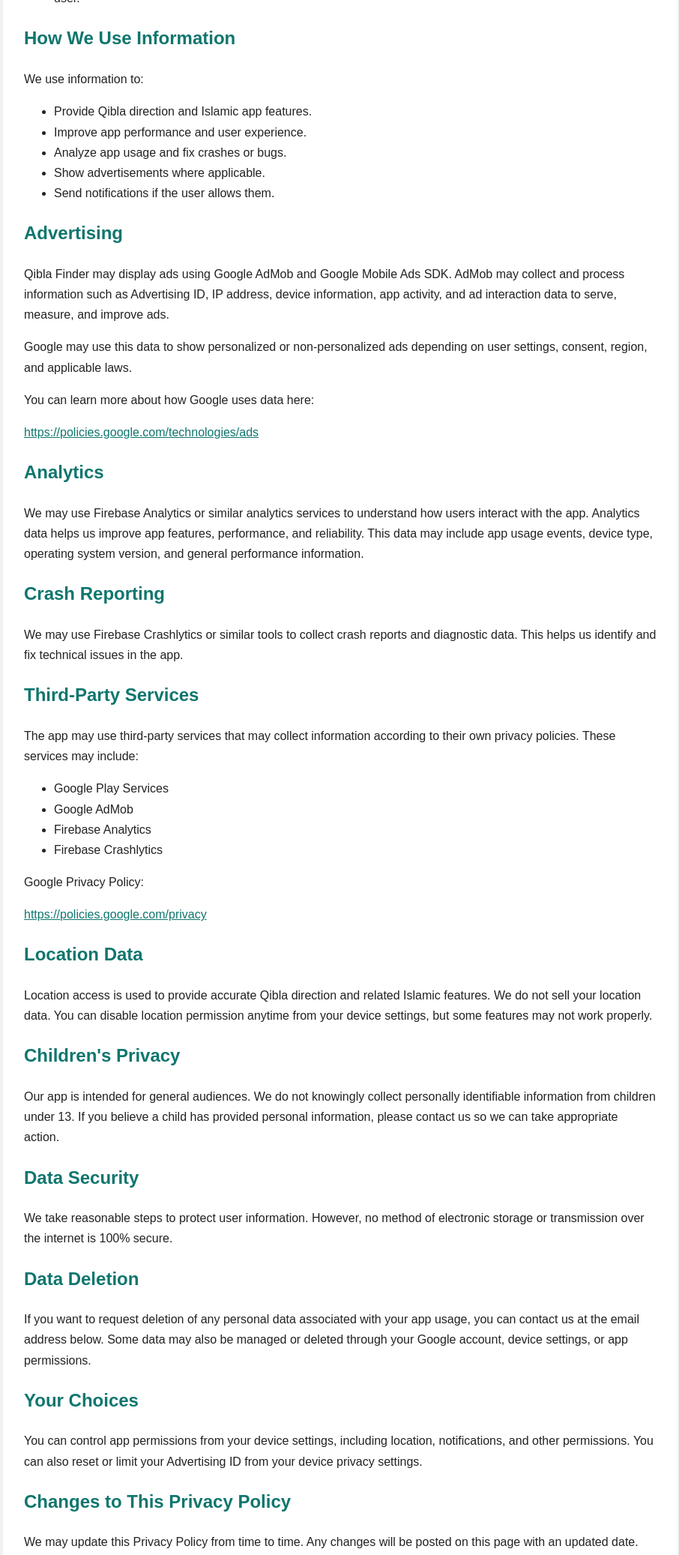
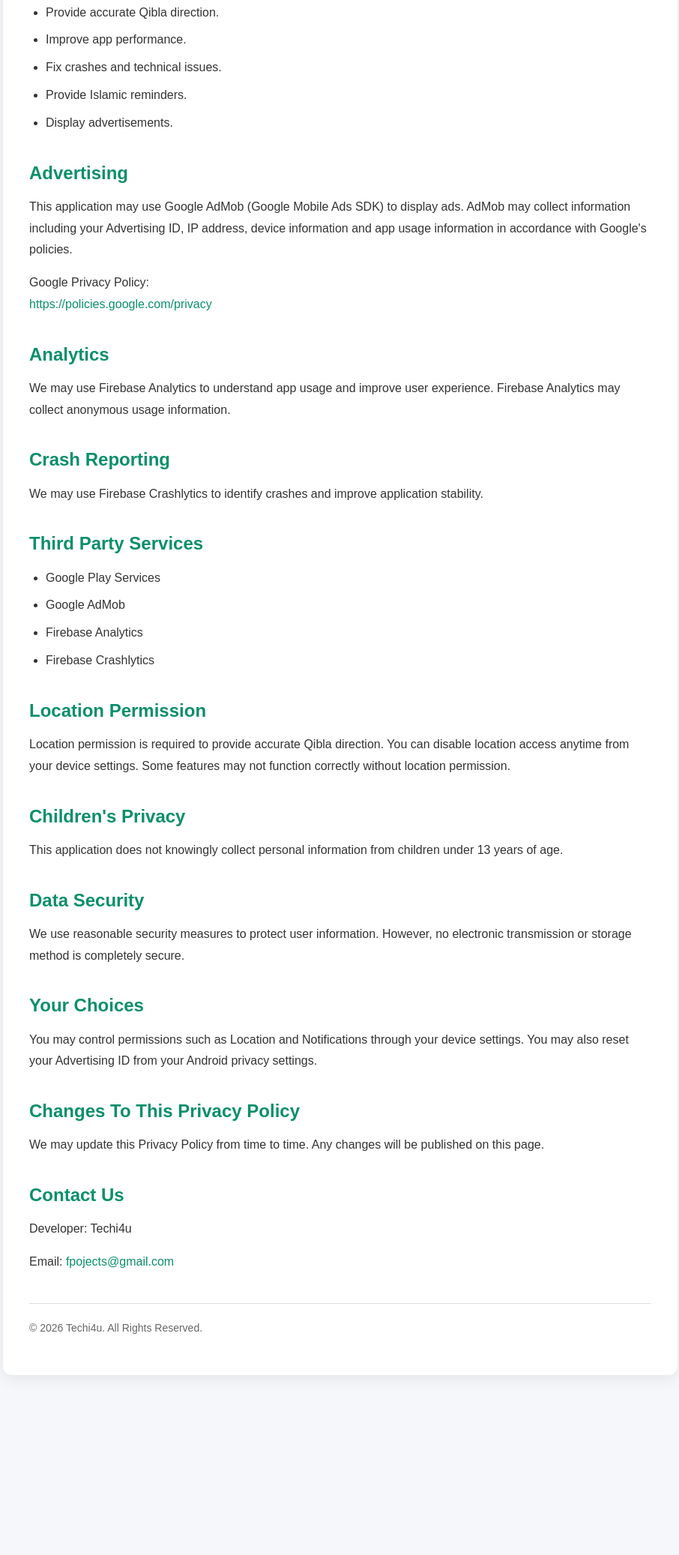
Before and after one commit to Warisalikhan786/privacy-policy, a plain HTML site: page apps/qibla-finder.html in a window 1280 px wide. Shown: the part 557-2631 px from the top of the page at 75% size, without its empty margins (186-1092 px from the left). After the commit the page ends 2431 px from the top, so only its background shows below. Drawn offline with Linux system fonts and the light colour scheme.

Commit message:
Update qibla-finder.html

```diff
--- a/apps/qibla-finder.html
+++ b/apps/qibla-finder.html
@@ -1,63 +1,154 @@
-
 <!DOCTYPE html>
 <html lang="en">
 <head>
-  <meta charset="UTF-8" />
-  <meta name="viewport" content="width=device-width, initial-scale=1.0" />
+    <meta charset="UTF-8">
+    <meta name="viewport" content="width=device-width, initial-scale=1.0">
     <title>Privacy Policy - Qibla Finder</title>
+
     <style>
-    body{font-family:Arial,sans-serif;background:#f7f9fb;color:#222;line-height:1.7;margin:0;padding:0}
-    .container{max-width:900px;margin:auto;padding:35px 20px}
-    .card{background:#fff;border-radius:14px;padding:28px;box-shadow:0 4px 18px rgba(0,0,0,.08)}
-    h1,h2{color:#0f766e}
-    a{color:#0f766e}
-    .muted{color:#666;font-size:14px}
+        *{
+            margin:0;
+            padding:0;
+            box-sizing:border-box;
+        }
+
+        body{
+            font-family:Arial,Helvetica,sans-serif;
+            background:#f5f7fa;
+            color:#333;
+            line-height:1.8;
+        }
+
+        .container{
+            width:90%;
+            max-width:900px;
+            margin:40px auto;
+        }
+
+        .card{
+            background:#fff;
+            padding:35px;
+            border-radius:12px;
+            box-shadow:0 5px 20px rgba(0,0,0,.08);
+        }
+
+        h1{
+            color:#0a8f6a;
+            margin-bottom:10px;
+        }
+
+        h2{
+            margin-top:30px;
+            margin-bottom:10px;
+            color:#0a8f6a;
+        }
+
+        p{
+            margin-bottom:15px;
+        }
+
+        ul{
+            padding-left:22px;
+            margin-bottom:15px;
+        }
+
+        li{
+            margin-bottom:8px;
+        }
+
+        a{
+            color:#0a8f6a;
+            text-decoration:none;
+        }
+
+        a:hover{
+            text-decoration:underline;
+        }
+
+        .date{
+            color:#777;
+            margin-bottom:25px;
+        }
+
+        footer{
+            margin-top:40px;
+            padding-top:20px;
+            border-top:1px solid #ddd;
+            color:#666;
+            font-size:14px;
+        }
+
     </style>
+
 </head>
+
 <body>
+
 <div class="container">
+
 <div class="card">
 
-<h1>Privacy Policy for Qibla Finder</h1>
-<p class="muted">Last Updated: July 2026</p>
+<h1>Privacy Policy</h1>
 
-<p>Techi4u built the Qibla Finder app as a mobile application. This Privacy Policy explains how we collect, use, and protect information when you use our app.</p>
+<p class="date">
+Last Updated: July 3, 2026
+</p>
+
+<p>
+Qibla Finder is developed by Techi4u. This Privacy Policy explains how we collect,
+use and protect your information while using our application.
+</p>
 
 <h2>Information We Collect</h2>
-<p>Qibla Finder may collect or access limited information required to provide app features, including:</p>
+
 <ul>
-  <li><strong>Location data:</strong> Used to calculate Qibla direction and prayer-related features. Location is used only for app functionality.</li>
-  <li><strong>Device sensors:</strong> Compass and motion sensors may be used to show Qibla direction.</li>
-  <li><strong>Device information:</strong> Basic device and app information may be collected for analytics, crash reporting, performance, and ads.</li>
-  <li><strong>Notification permission:</strong> Used to send prayer, Islamic reminders, or app-related notifications if enabled by the user.</li>
+<li>Location information for Qibla direction and nearby Islamic features.</li>
+<li>Device information such as device model, operating system and app version.</li>
+<li>Diagnostic information to improve app stability.</li>
+<li>Notification permission for prayer reminders and Islamic notifications.</li>
 </ul>
 
 <h2>How We Use Information</h2>
-<p>We use information to:</p>
+
 <ul>
-  <li>Provide Qibla direction and Islamic app features.</li>
-  <li>Improve app performance and user experience.</li>
-  <li>Analyze app usage and fix crashes or bugs.</li>
-  <li>Show advertisements where applicable.</li>
-  <li>Send notifications if the user allows them.</li>
+<li>Provide accurate Qibla direction.</li>
+<li>Improve app performance.</li>
+<li>Fix crashes and technical issues.</li>
+<li>Provide Islamic reminders.</li>
+<li>Display advertisements.</li>
 </ul>
 
 <h2>Advertising</h2>
-<p>Qibla Finder may display ads using Google AdMob and Google Mobile Ads SDK. AdMob may collect and process information such as Advertising ID, IP address, device information, app activity, and ad interaction data to serve, measure, and improve ads.</p>
 
-<p>Google may use this data to show personalized or non-personalized ads depending on user settings, consent, region, and applicable laws.</p>
+<p>
+This application may use Google AdMob (Google Mobile Ads SDK) to display ads.
+AdMob may collect information including your Advertising ID, IP address,
+device information and app usage information in accordance with Google's policies.
+</p>
 
-<p>You can learn more about how Google uses data here:</p>
-<p><a href="https://policies.google.com/technologies/ads" target="_blank">https://policies.google.com/technologies/ads</a></p>
+<p>
+Google Privacy Policy:
+<br>
+<a href="https://policies.google.com/privacy">
+https://policies.google.com/privacy
+</a>
+</p>
 
 <h2>Analytics</h2>
-<p>We may use Firebase Analytics or similar analytics services to understand how users interact with the app. Analytics data helps us improve app features, performance, and reliability. This data may include app usage events, device type, operating system version, and general performance information.</p>
+
+<p>
+We may use Firebase Analytics to understand app usage and improve user experience.
+Firebase Analytics may collect anonymous usage information.
+</p>
 
 <h2>Crash Reporting</h2>
-<p>We may use Firebase Crashlytics or similar tools to collect crash reports and diagnostic data. This helps us identify and fix technical issues in the app.</p>
 
-<h2>Third-Party Services</h2>
-<p>The app may use third-party services that may collect information according to their own privacy policies. These services may include:</p>
+<p>
+We may use Firebase Crashlytics to identify crashes and improve application stability.
+</p>
+
+<h2>Third Party Services</h2>
+
 <ul>
 <li>Google Play Services</li>
 <li>Google AdMob</li>
@@ -65,33 +156,63 @@
 <li>Firebase Crashlytics</li>
 </ul>
 
-<p>Google Privacy Policy:</p>
-<p><a href="https://policies.google.com/privacy" target="_blank">https://policies.google.com/privacy</a></p>
+<h2>Location Permission</h2>
 
-<h2>Location Data</h2>
-<p>Location access is used to provide accurate Qibla direction and related Islamic features. We do not sell your location data. You can disable location permission anytime from your device settings, but some features may not work properly.</p>
+<p>
+Location permission is required to provide accurate Qibla direction.
+You can disable location access anytime from your device settings.
+Some features may not function correctly without location permission.
+</p>
 
 <h2>Children's Privacy</h2>
-<p>Our app is intended for general audiences. We do not knowingly collect personally identifiable information from children under 13. If you believe a child has provided personal information, please contact us so we can take appropriate action.</p>
+
+<p>
+This application does not knowingly collect personal information from children under 13 years of age.
+</p>
 
 <h2>Data Security</h2>
-<p>We take reasonable steps to protect user information. However, no method of electronic storage or transmission over the internet is 100% secure.</p>
 
-<h2>Data Deletion</h2>
-<p>If you want to request deletion of any personal data associated with your app usage, you can contact us at the email address below. Some data may also be managed or deleted through your Google account, device settings, or app permissions.</p>
+<p>
+We use reasonable security measures to protect user information.
+However, no electronic transmission or storage method is completely secure.
+</p>
 
 <h2>Your Choices</h2>
-<p>You can control app permissions from your device settings, including location, notifications, and other permissions. You can also reset or limit your Advertising ID from your device privacy settings.</p>
 
-<h2>Changes to This Privacy Policy</h2>
-<p>We may update this Privacy Policy from time to time. Any changes will be posted on this page with an updated date.</p>
+<p>
+You may control permissions such as Location and Notifications through your device settings.
+You may also reset your Advertising ID from your Android privacy settings.
+</p>
+
+<h2>Changes To This Privacy Policy</h2>
+
+<p>
+We may update this Privacy Policy from time to time.
+Any changes will be published on this page.
+</p>
 
 <h2>Contact Us</h2>
-<p>If you have any questions about this Privacy Policy, contact us:</p>
-<p><strong>Email:</strong> warisalikhan29@gmail.com</p>
-<p><strong>Developer:</strong> Techi4u</p>
+
+<p>
+Developer: Techi4u
+</p>
+
+<p>
+Email:
+<a href="mailto:fpojects@gmail.com">fpojects@gmail.com</a>
+</p>
+
+<footer>
+
+<p>
+© 2026 Techi4u. All Rights Reserved.
+</p>
+
+</footer>
 
 </div>
+
 </div>
+
 </body>
 </html>
```
Lines whose indentation alone changed are shown as unchanged.
